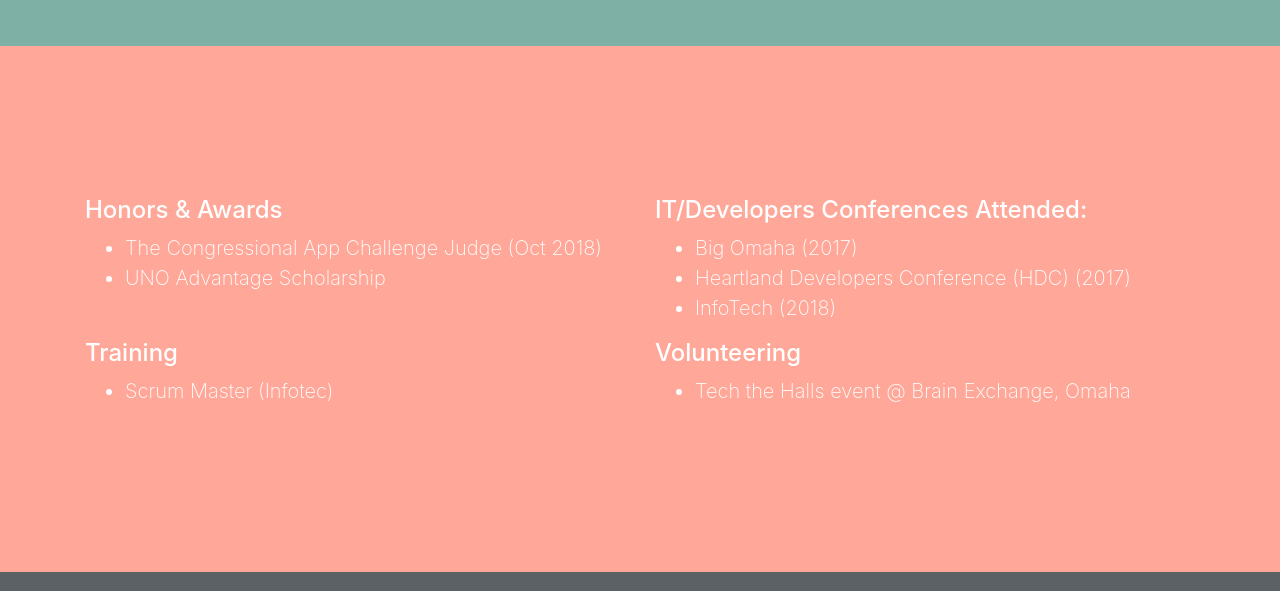
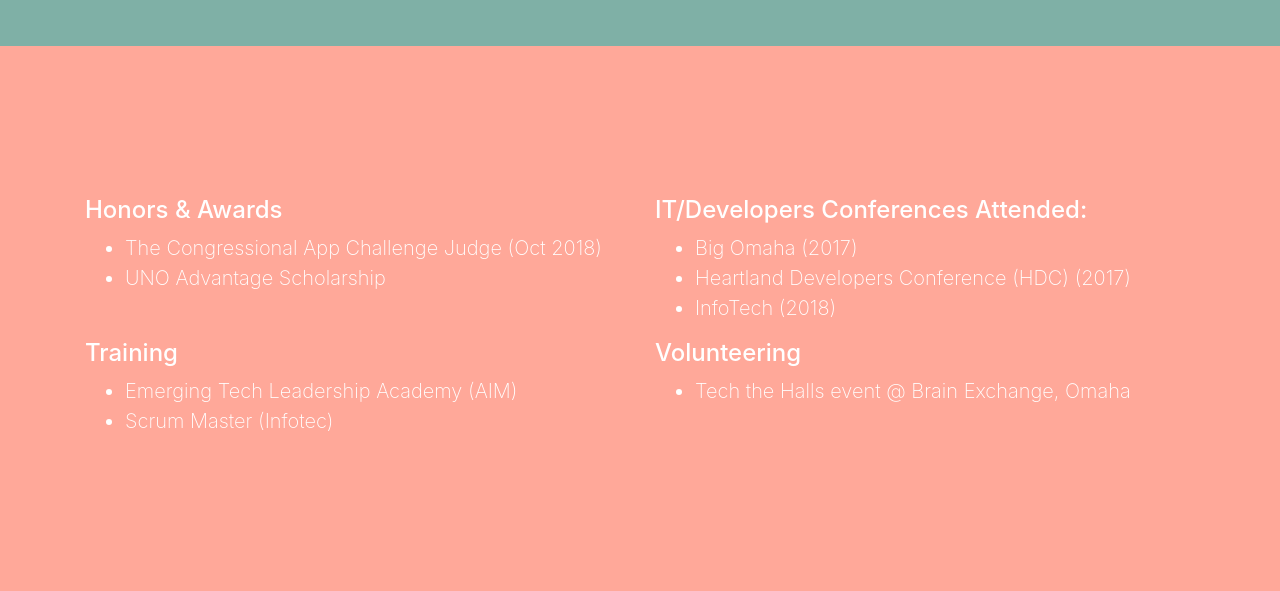
Before and after one commit to rmayekar/rmayekar.github.io, a website with bundled scripts: page index.html in a window 1280 px wide. Shown: the part 3933-4524 px from the top of the page. Built offline with nearby package versions, Linux system fonts and the light colour scheme.

Commit message:
Update index.html
training

```diff
--- a/index.html
+++ b/index.html
@@ -327,6 +327,7 @@ Tools and Languages used: : C#.Net using Microsoft Visual Studio 2008
           <div class="col-sm-6 mx-auto">
             <h4>Training</h4>
             <ul>
+              <li>Emerging Tech Leadership Academy (AIM)</li>
               <li>Scrum Master (Infotec)</li>
             </ul>
           </div>
```
